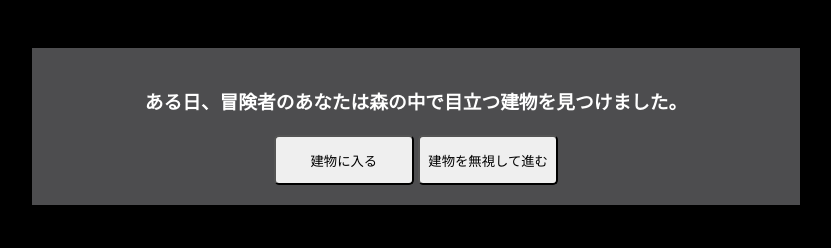
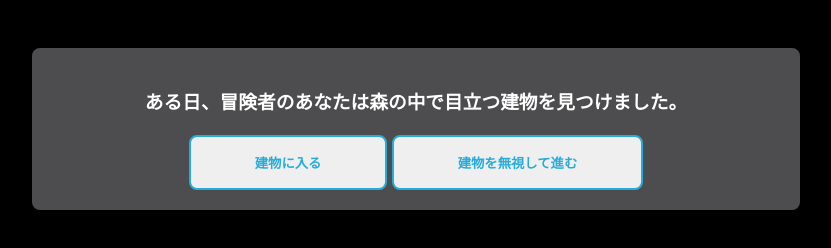
Before and after one commit to toal13/js-textgame, a plain HTML site: page index.html in a window 1280 px wide. Shown: the part 552-800 px from the top of the page, without its empty margins (224-1055 px from the left). Drawn offline with Linux system fonts and the light colour scheme; some packages are replaced by stand-ins of ours; a script that the page names is missing.

Commit message:
added jsdoc

```diff
--- a/main.js
+++ b/main.js
@@ -1,42 +1,75 @@
-// DOMContentLoaded
+/**
+ * Event listener for the DOMContentLoaded event.
+ * Calls the main function when the DOM has finished loading.
+ */
 window.addEventListener("DOMContentLoaded", main);
 
-// main function
+/**
+ * Main function to initialize the interactive scene renderer.
+ */
 function main() {
   renderScene();
 }
 
-// Function to render the scene
+/**
+ * Renders the current scene on the webpage.
+ * Updates background images, text content, and button event listeners.
+ */
 function renderScene() {
+    /** @type {HTMLElement} */
     const text = document.getElementById("text");
+    /** @type {HTMLElement} */
     const btn1 = document.getElementById("btn-1");
+    /** @type {HTMLElement} */
     const btn2 = document.getElementById("btn-2");
+    /** @type {HTMLElement} */
     const imageContainer = document.getElementById("image-container");
 
+    /** @type {Scene} */
     const scene = scenes[activeSceneIndex];
 
-    imageContainer.style.backgroundImage = `url('${scene.image})`
+    imageContainer.style.backgroundImage = `url('${scene.image}')`;
     text.textContent = scene.text;
     btn1.textContent = scene.button1.text;
     btn2.textContent = scene.button2.text;
 
+    /**
+   * Event handler for the first button click.
+   * Navigates to the next scene based on the provided scene index.
+   * @param {MouseEvent} event - The click event.
+   */
     btn1.onclick = function () {
         goToNextScene(scene.button1.nextSceneIndex);
       };
+
+  /**
+   * Event handler for the second button click.
+   * Navigates to the next scene based on the provided scene index.
+   * @param {MouseEvent} event - The click event.
+   */
       btn2.onclick = function () {
           goToNextScene(scene.button2.nextSceneIndex);
       };
   }
 
+  /**
+   * Navigates to the next scene based on the provided scene index.
+   * If the game is over, displays a game over message.
+   * @param {number} sceneIndex - The index of the next scene.
+   */
 function goToNextScene(sceneIndex) {
   activeSceneIndex = sceneIndex;
 
+
+
   // If the game ends, display an alert and interrupt the process.
   if (activeSceneIndex === -1) {
-      // alert("Game Over！");
+
       Swal.fire("Game over!");
       return;
   }
 
+  localStorage.setItem("activeSceneIndex", activeSceneIndex);
+
   renderScene();
 }
--- a/story.js
+++ b/story.js
@@ -1,6 +1,27 @@
-let activeSceneIndex = 0;
+ /**
+ * Gets the active scene index. If not stored in local storage, defaults to 0.
+ * @type {number}
+ */
+ let activeSceneIndex = localStorage.getItem("activeSceneIndex") || 0;
 
-// Defining the scene
+
+/**
+ * Definition of a scene
+ * @typedef {Object} Scene
+ * @property {string} image - URL of the scene's background image
+ * @property {string} text - Description text of the scene
+ * @property {Object} button1 - Object representing the first button
+ * @property {string} button1.text - Display text of the first button
+ * @property {number} button1.nextSceneIndex - Index of the next scene when the first button is clicked
+ * @property {Object} button2 - Object representing the second button
+ * @property {string} button2.text - Display text of the second button
+ * @property {number} button2.nextSceneIndex - Index of the next scene when the second button is clicked
+ */
+
+/**
+ * Array of scenes
+ * @type {Scene[]}
+ */
 const scenes = [
     {
       image: "https://1.bp.blogspot.com/-83pWE4JxQxM/ViiOd_7nGTI/AAAAAAAADUg/yCJ8iAB-gMY/s1600/postapoc5.jpg",
@@ -23,13 +44,13 @@ const scenes = [
     {
        image: "",
        text: "書物には古代の魔法の儀式が書かれています。あなたはそれを試してみます。。",
-       button1: { text: "儀式を試す", nextSceneIndex: 5 },
+       button1: { text: "儀式を試す", nextSceneIndex: 4 },
        button2: { text: "建物を出る", nextSceneIndex: 4 }
     },
     {
        image: "",
       text: "あなたは儀式を試し、不思議な力を手に入れました。冒険は続きます。",
       button1: { text: "最初に戻る", nextSceneIndex: 0 },
-      button2: { text: "終了", nextSceneIndex: -1 } // -1は終了を表す
+      button2: { text: "終了", nextSceneIndex: -1 } // -1 is the end of the game
     }
   ];
--- a/style.css
+++ b/style.css
@@ -13,6 +13,7 @@ body {
     object-fit: cover;
     background-size: contain;
     background-position: center;
+    border-radius: 8px;
 }
 
 #game-container {
@@ -23,10 +24,30 @@ body {
     flex-direction: column;
     width: 60%;
     margin: auto;
+    border-radius: 8px;
 }
 
-#btn-1, #btn-2 {
+/* #btn-1, #btn-2 {
     height: 50px;
     width: 140px;
     border-radius: 5px;
+} */
+
+#btn-1, #btn-2 {
+	/* display: block; */
+	/* text-align: center; */
+	/* vertical-align: middle; */
+	/* text-decoration: none; */
+	/* width: 120px; */
+	margin: auto;
+	padding: 1rem 4rem;
+	font-weight: bold;
+	border: 2px solid #27acd9;
+	color: #27acd9;
+	transition: 0.5s;
+    border-radius:8px;
 }
+#btn-1:hover, #btn-2:hover {
+	color: #fff;
+	background: #27acd9;
+}
```
